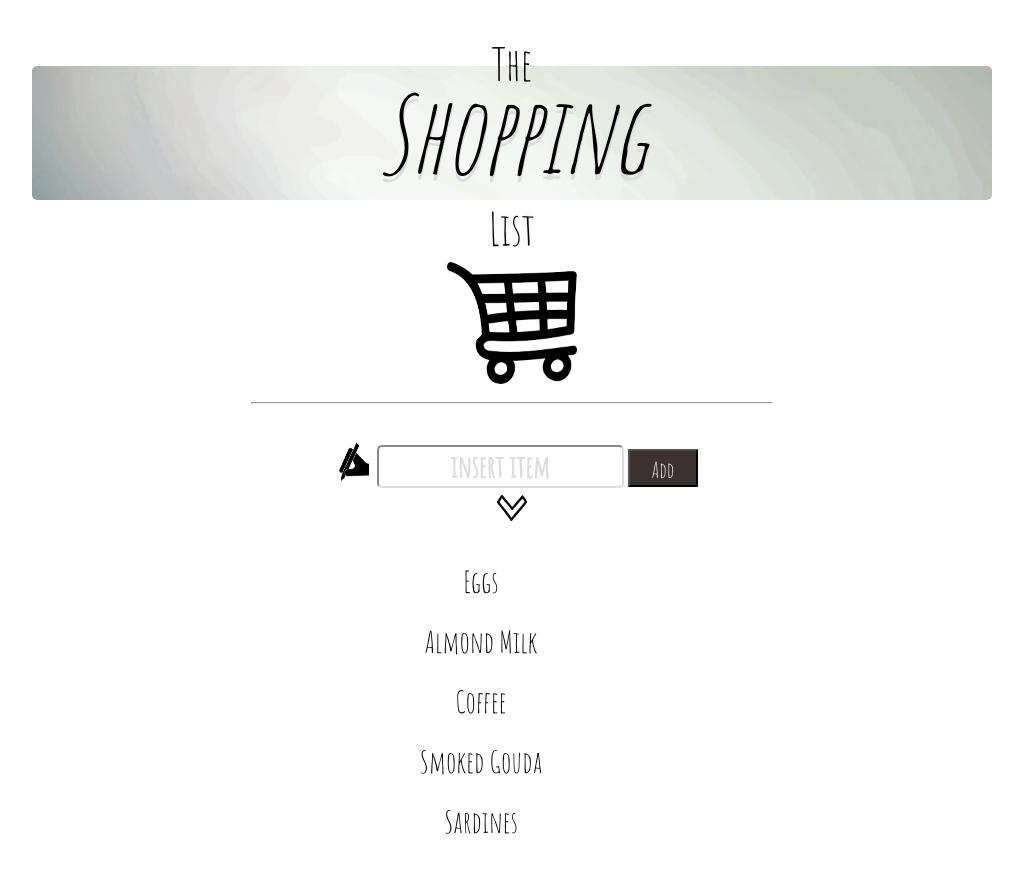
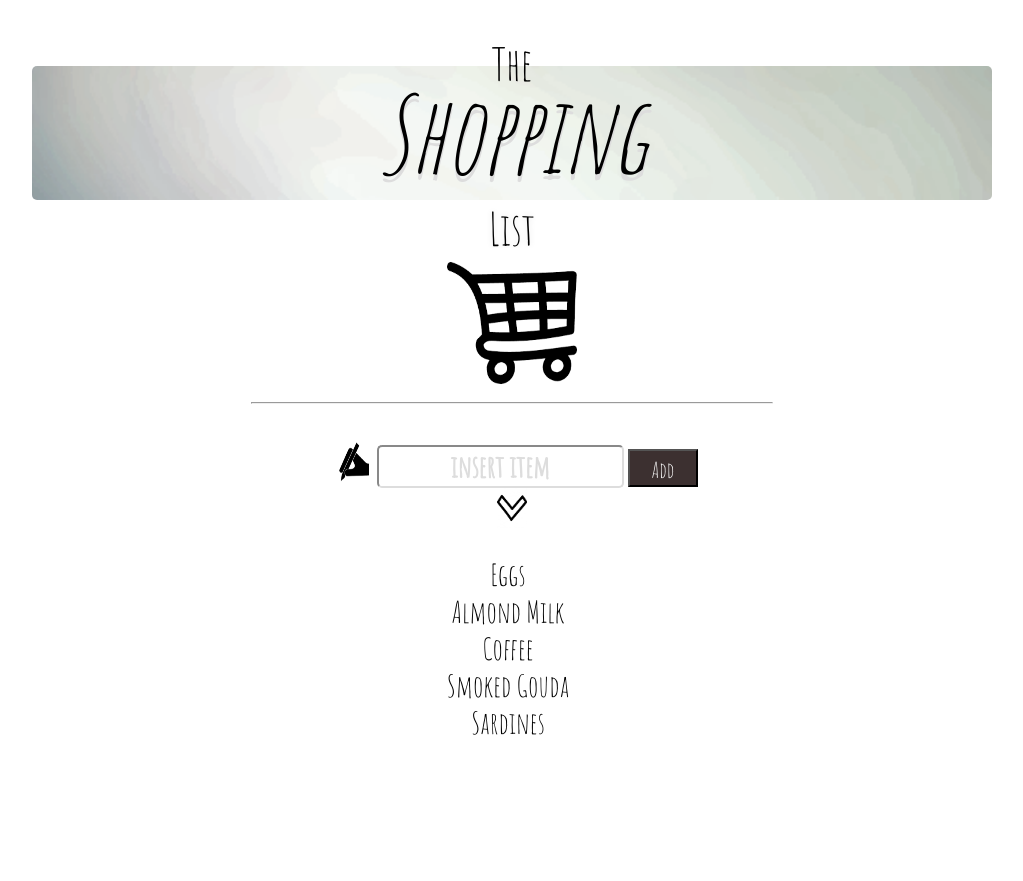
Before and after one commit to treyrader11/TheShoppingList, a plain HTML site: page index.html in a window 1280 px wide. Shown: the top 881 px of the page, without its empty margins (128-1151 px from the left). Drawn offline with nearby package versions, Linux system fonts and the light colour scheme.

Commit message:
.needed-list and li modifed to accomodate allignment

```diff
--- a/css/styles.css
+++ b/css/styles.css
@@ -130,16 +130,18 @@ div#shopping-basket {
 .needed-list {
 	list-style-type: none;
 	box-sizing: border-box;
-	padding-left: 16.625rem;
+	/*padding-left: 16.625rem;*/
 	margin-top: -0.9375rem;
 	text-align: center;
+	width: 100%;
  }
 
 .needed-list li {
 	max-width: 21.875rem;
-	padding: 0.4375rem;
-	margin-bottom: 0.5625rem;
+	/*padding: 0.4375rem;
+	margin-bottom: 0.5625rem;*/
 	border-radius: 10px;
+	margin: 0px auto;
 }
 
 .needed-list li:hover {
```
